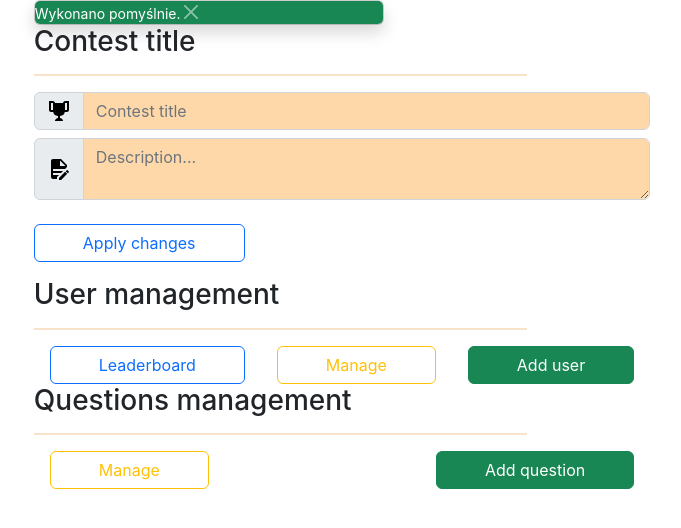
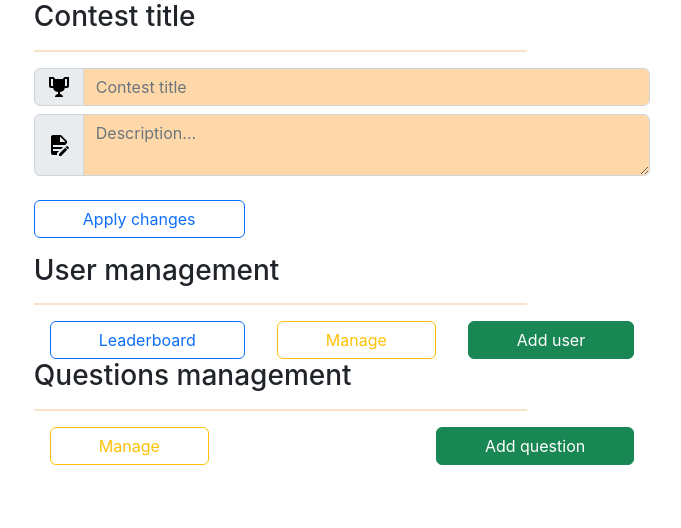
Before and after one commit to Jakub-S-K/deutsch-qr-tag-dashboard, a React (Create React App) app: page / in a window 1280 px wide. Shown: the top 528 px of the page, without its empty margins (298-979 px from the left). Built offline with nearby package versions, Linux system fonts and the light colour scheme.

Commit message:
fix variable alert exposition time

```diff
--- a/src/contexts.ts
+++ b/src/contexts.ts
@@ -2,11 +2,11 @@ import { createContext, useState } from "react";
 import { responseStatus } from "./backendTypes";
 
 export const useValue = () => {
-  const [alert, setAlert] = useState<responseStatus>(responseStatus.SUCCESS);
+  const [alert, setAlert] = useState<responseStatus>(responseStatus.NO_ALERT);
 
   const alertAndDismiss = (status: responseStatus, time: number = 2000) => {
     setAlert(status);
-    setInterval(() => {
+    setTimeout(() => {
       setAlert(responseStatus.NO_ALERT);
     }, time);
   };
```
